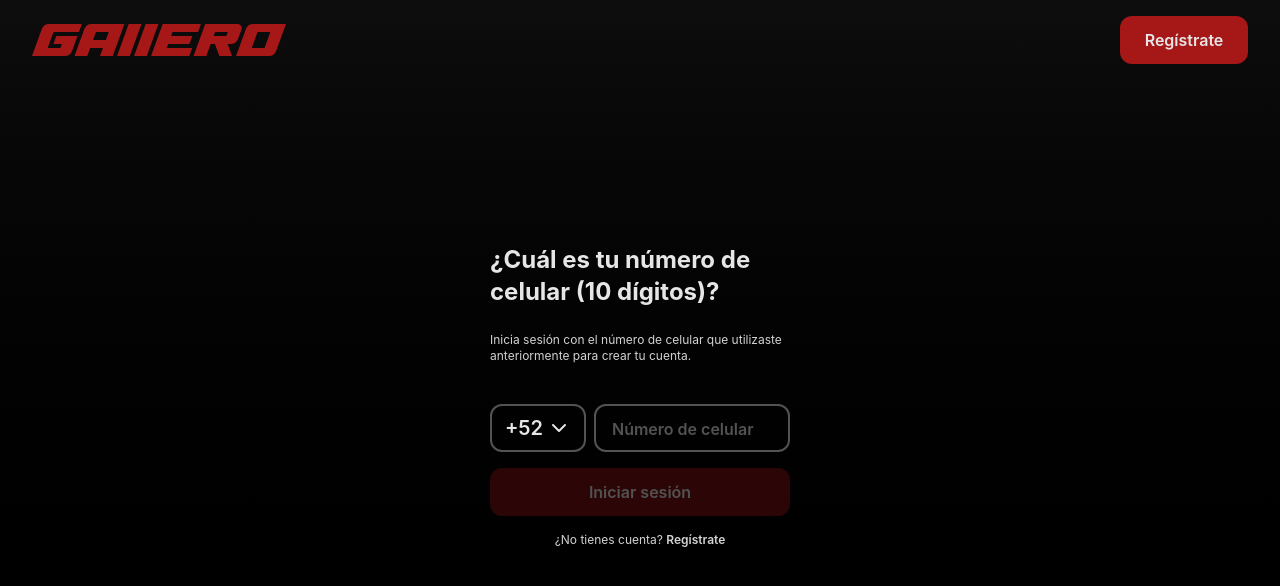
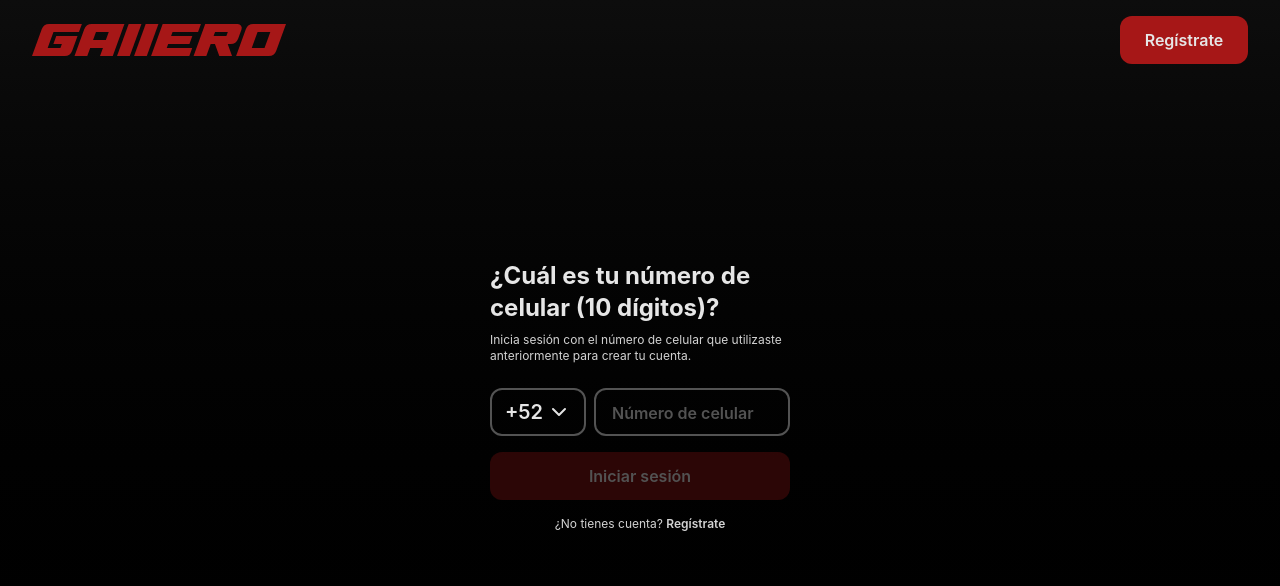
Before and after one commit to esjuliorafael/gallero, a Next.js app: page /login in a window 1280 px wide. Shown: the top 586 px of the page. Built offline with nearby package versions, Linux system fonts and the light colour scheme.

Commit message:
fix(AuthLayout): Remove unnecessary gap in auth form
The `gap-[16px]` was removed from the auth form container in `AuthLayout.tsx`. This was causing an unwanted vertical space between form elements that was not intended and should be handled by the child components directly.

```diff
--- a/components/AuthLayout.tsx
+++ b/components/AuthLayout.tsx
@@ -46,7 +46,7 @@ export default function AuthLayout({ children, showBack = true }: { children: Re
 
       {/* Content Area */}
       <main className="flex-1 flex flex-col justify-center md:items-center md:justify-center px-[24px] md:px-0 pt-[72px] md:pt-0 pb-[120px] md:pb-0">
-        <div className="w-full md:w-[300px] flex flex-col gap-[16px]">
+        <div className="w-full md:w-[300px] flex flex-col">
           {children}
         </div>
       </main>
```
